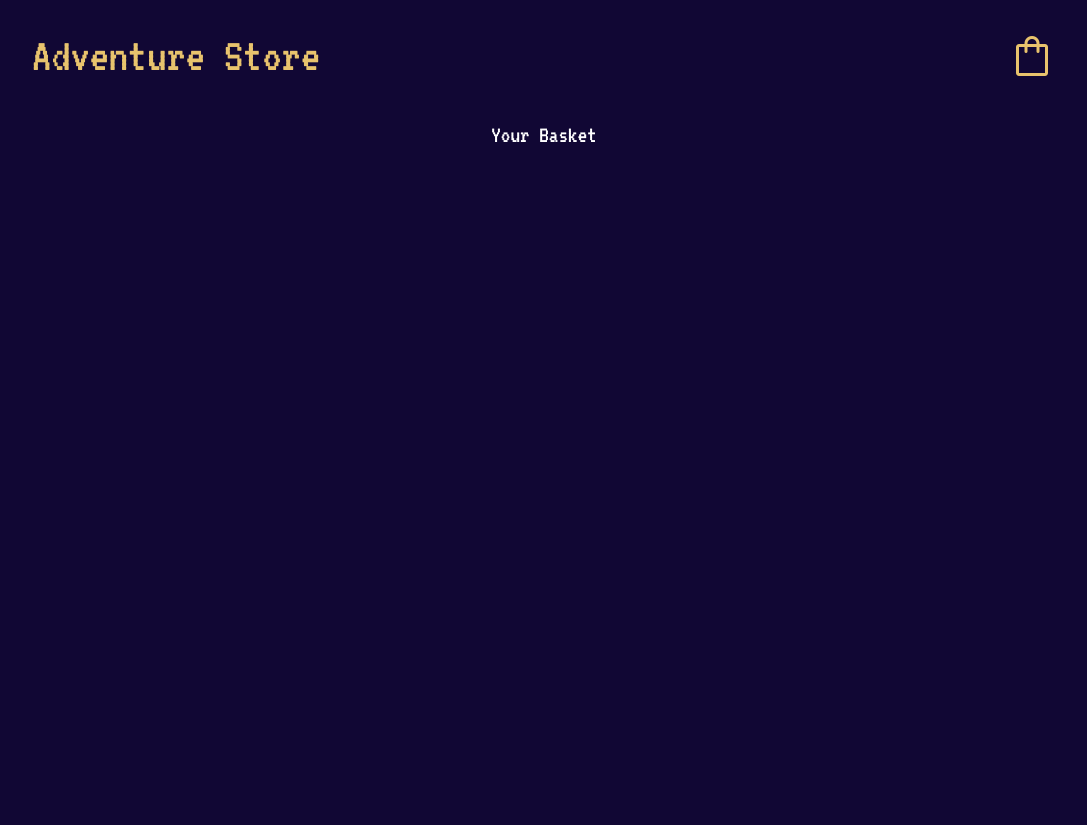
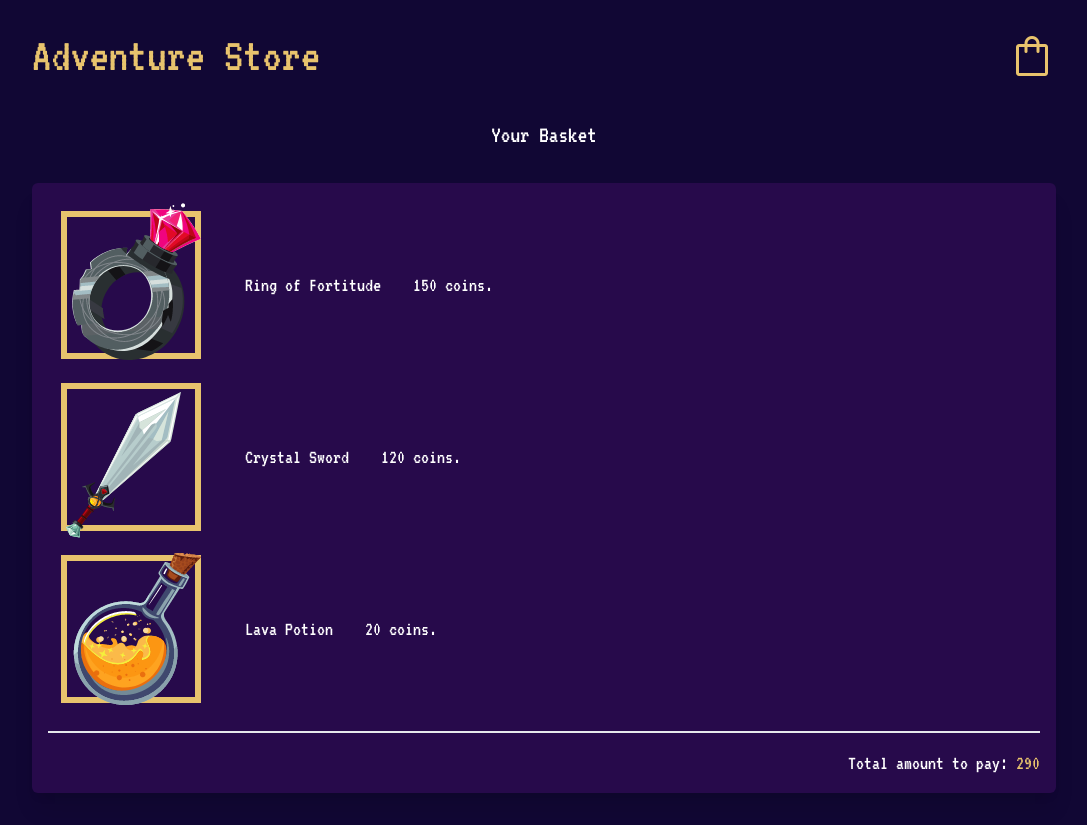
Before and after one commit to educbraga/nuxt-pinia-net-ninja, a Nuxt app: page /cart in a window 1280 px wide. Shown: the whole page, without its empty margins (96-1183 px from the left). Before the commit the page ends 800 px from the top, so only its background shows below. Built offline with nearby package versions, Linux system fonts and the light colour scheme; data requests are answered from the project's data file.

Commit message:
adiciona pagina de carrinho

```diff
--- a/data/db.json
+++ b/data/db.json
@@ -1,4 +1,30 @@
 {
+  "cart": [
+  {
+      "title": "Ring of Fortitude",
+      "price": 75,
+      "description": "Casts a magic protection barrier.",
+      "img": "/img/ring.png",
+      "id": 4,
+      "quantity": 2
+    },
+    {
+      "title": "Crystal Sword",
+      "price": 120,
+      "description": "Sharp sword the can cut through armour.",
+      "img": "/img/sword.png",
+      "id": 5,
+      "quantity": 1
+    },
+    {
+      "title": "Lava Potion",
+      "price": 20,
+      "description": "Gain heat resistance for 3 minutes.",
+      "img": "/img/potion.png",
+      "id": 1,
+      "quantity": 1
+    }
+  ],
   "products": [
     {
       "title": "Lava Potion",
--- a/layouts/default.vue
+++ b/layouts/default.vue
@@ -15,3 +15,10 @@
 		</div>
 	</div>
 </template>
+<script setup>
+	import {useCartStore} from '@/stores/cartStore'
+
+	const cartStore = useCartStore()
+
+	cartStore.getCart()
+</script>
--- a/pages/cart.vue
+++ b/pages/cart.vue
@@ -1,5 +1,25 @@
 <template>
 	<div>
 		<h2 class="text-white text-2xl text-center my-8">Your Basket</h2>
+		<div class="card text-xl" v-if="cartStore.cart.length">
+			<div v-for="product in cartStore.cart" class="flex gap-8 items-center">
+				<img :src="product.img" :alt="product.title">
+				<p class="text-white">{{product.title}}</p>
+				<p class="text-white">{{product.price * product.quantity}} coins.</p>
+			</div>
+
+			<div class="text-right pt-4 mt-4 border-t-2">
+				<span class="text-white">Total amount to pay: </span>
+				<span class="text-secondary">{{cartStore.cartTotal}}</span>
+			</div>
+		</div>
+		<div v-else>
+			<p class="text-white">There are no items in your basket.</p>
+		</div>
 	</div>
 </template>
+<script setup>
+	import {useCartStore} from '@/stores/cartStore'
+
+	const cartStore = useCartStore()
+</script>
--- a/stores/cartStore.js
+++ b/stores/cartStore.js
@@ -3,5 +3,19 @@ import { defineStore } from 'pinia'
 export const useCartStore = defineStore('cart', {
 	state: () => ({
 		cart: [],
-	})
+	}),
+	getters: {
+		cartTotal() {
+			return this.cart.reduce((total, item) => {
+				return total + (item.price * item.quantity)
+			}, 0)
+		}
+	},
+	actions: {
+		async getCart() {
+			const data = await $fetch('http://localhost:4000/cart')
+			this.cart = data
+			console.log(this.cart)
+		}
+	}
 })
```
